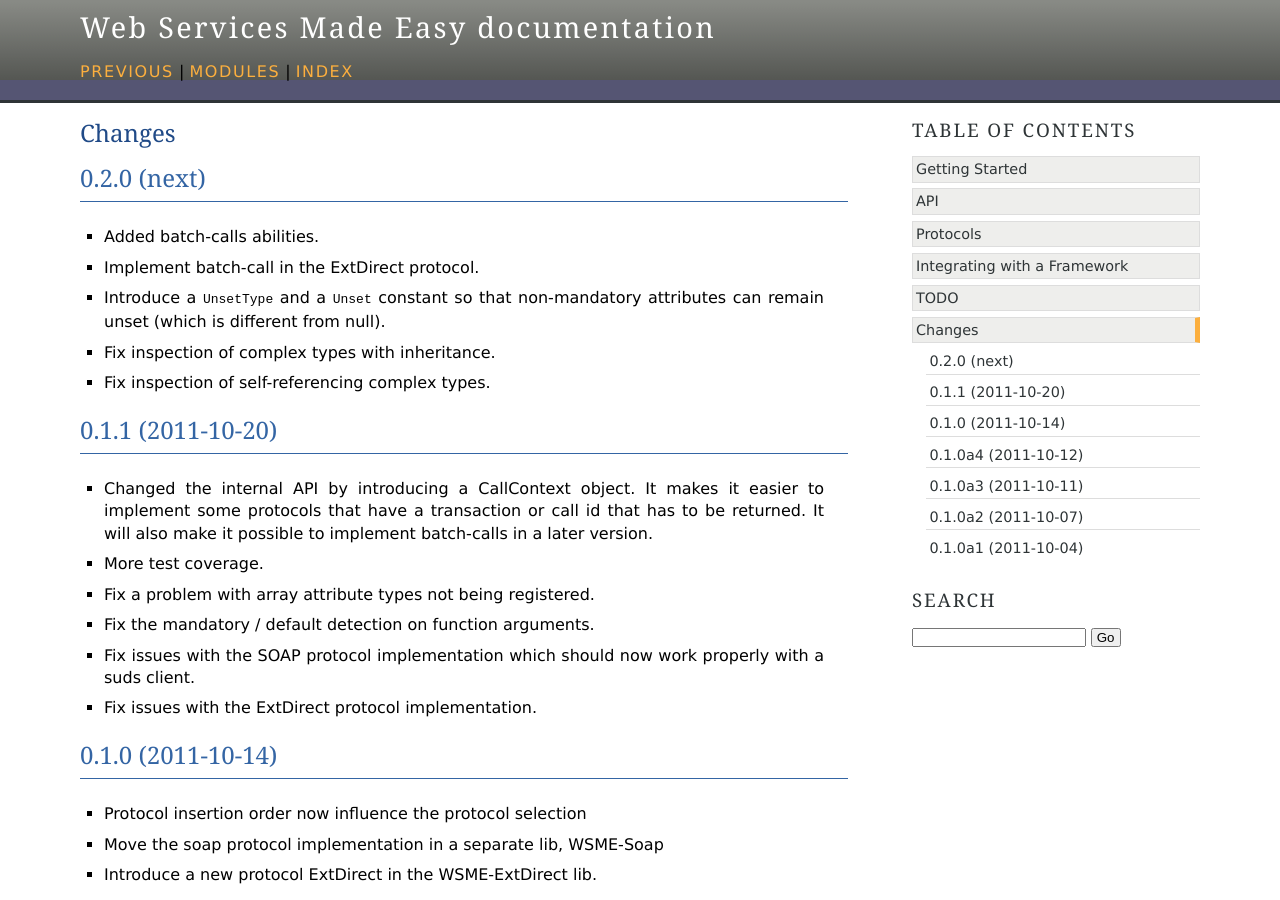
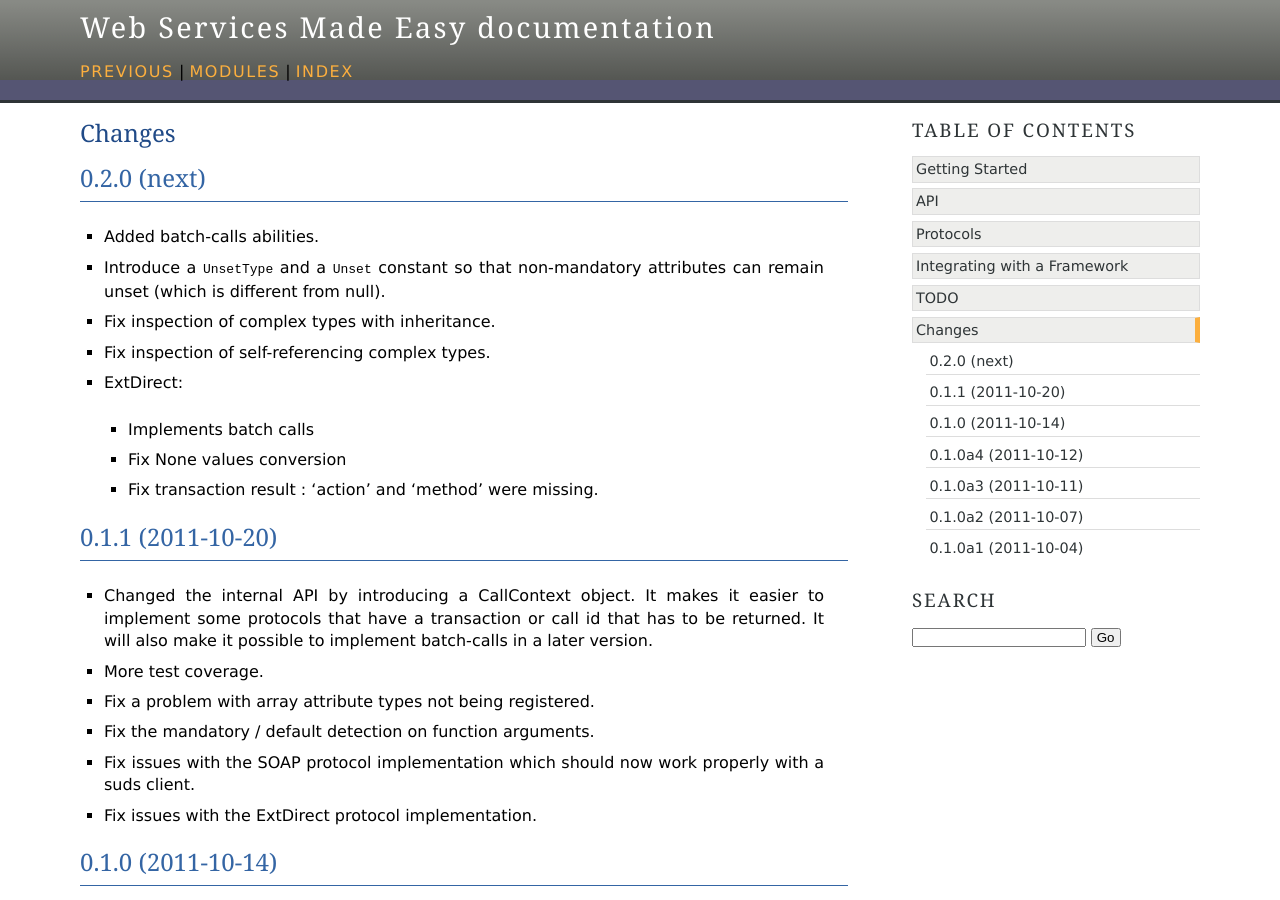
Before and after one commit to openstack-archive/wsme, a Sphinx documentation site: the page built from doc/changes.rst, in a window 1280 px wide and 900 px high. Built offline with Sphinx 7.4.7, drawn with Linux system fonts in a browser that asks for light colours; the version number could not be read and is left out.

Commit message:
Completed the change list

```diff
--- a/doc/changes.rst
+++ b/doc/changes.rst
@@ -6,8 +6,6 @@
 
 *   Added batch-calls abilities.
 
-*   Implement batch-call in the ExtDirect protocol.
-
 *   Introduce a :class:`UnsetType` and a :data:`Unset` constant
     so that non-mandatory attributes can remain unset (which is
     different from null).
@@ -15,6 +13,14 @@
 *   Fix inspection of complex types with inheritance.
 
 *   Fix inspection of self-referencing complex types.
+
+*   ExtDirect:
+
+    -   Implements batch calls
+
+    -   Fix None values conversion
+
+    -   Fix transaction result : 'action' and 'method' were missing.
 
 0.1.1 (2011-10-20)
 ------------------
```
